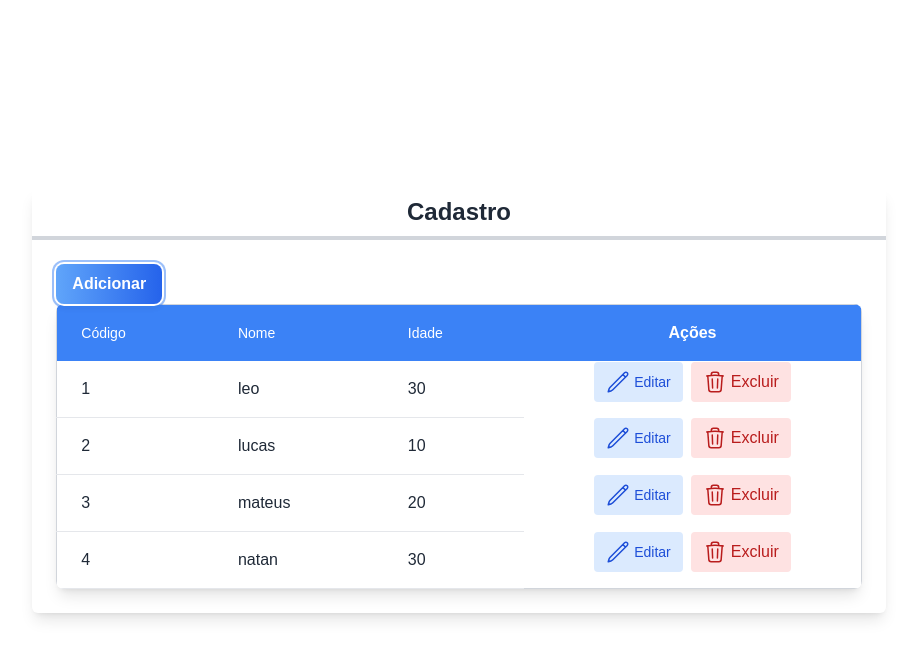
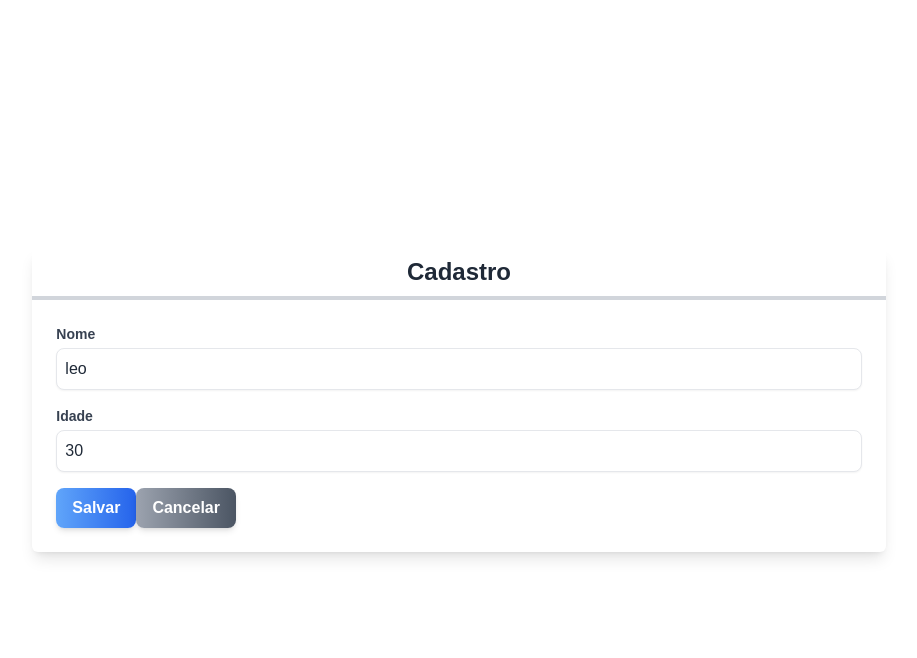
Before and after one commit to Leopreal/Next-CRUD, a Next.js app in the folder next-crud/: page / in a window 1280 px wide. Both pictures are taken after a click on the button "Adicionar". Shown: the top 658 px of the page, without its empty margins (181-1098 px from the left). Built offline with nearby package versions, Linux system fonts and the light colour scheme.

Commit message:
persistencia dos dados entre form-table

```diff
--- a/next-crud/src/components/Button.tsx
+++ b/next-crud/src/components/Button.tsx
@@ -1,13 +1,12 @@
-
-
 import React from "react";
 
 interface ButtonProps {
   color?: "green" | "blue" | "grey";
   children: React.ReactNode;
+  onClick?: () => void;
 }
 
-const Button = ({ color = "blue", children }: ButtonProps) => {
+const Button = ({ color = "blue", children, onClick }: ButtonProps) => {
   const colorClasses = {
     green:
       "from-green-400 to-green-600 hover:from-green-500 hover:to-green-700",
@@ -17,6 +16,7 @@ const Button = ({ color = "blue", children }: ButtonProps) => {
 
   return (
     <button
+      onClick={onClick}
       className={`bg-gradient-to-r ${colorClasses[color]} text-white font-semibold py-2 px-4 rounded-lg shadow-md transition duration-300 transform hover:scale-105 focus:outline-none focus:ring-2 focus:ring-offset-2 focus:ring-${color}-500`}
     >
       {children}
--- /dev/null
+++ b/next-crud/src/components/FormAdd.tsx
@@ -0,0 +1,37 @@
+import { useState } from "react";
+import Input from "./Input";
+import Client from "@/core/Clients";
+import Button from "./Button";
+
+interface FormProps {
+  client: Client;
+  changeClient?: (client: Client) => void;
+  canceled?: () => void;
+}
+
+const FormAdd = (props: FormProps) => {
+  const id = props.client?.getId && null;
+  const [name, setName] = useState(props.client?.getName ?? "");
+  const [age, setAge] = useState(props.client?.getAge ?? 0);
+
+  return (
+    <div>
+      {id && <Input text="Código" value={id} onlyRead />}
+      <Input text="Nome" value={name} changeValue={setName} />
+      <Input text="Idade" typer="number" value={age} changeValue={setAge} />
+      <div>
+        <Button
+          onClick={() => props.changeClient?.(new Client(name, +age))}
+          color="blue"
+        >
+          {id ? "Alterar" : "Salvar"}
+        </Button>
+        <Button color="grey" onClick={props.canceled}>
+          Cancelar
+        </Button>
+      </div>
+    </div>
+  );
+};
+
+export default FormAdd;
--- /dev/null
+++ b/next-crud/src/components/Input.tsx
@@ -0,0 +1,34 @@
+import React from "react";
+
+interface InputProps {
+  typer?: "text" | "number";
+  text: string;
+  value: any;
+  onlyRead?: boolean;
+  changeValue?: (value: any) => void;
+}
+
+const Input = (props: InputProps) => {
+  return (
+    <div className="flex flex-col gap-1 mb-4">
+      <label className="text-sm font-semibold text-gray-700">
+        {props.text}
+      </label>
+      <input
+        onChange={(e) => props.changeValue?.(e.target.value)}
+        type={props.typer ?? "text"}
+        value={props.value}
+        readOnly={props.onlyRead}
+        className={`p-2 border rounded-lg shadow-sm focus:outline-none focus:ring-2
+                    focus:ring-blue-500 focus:border-blue-500 transition duration-200
+                    ${
+                      props.onlyRead
+                        ? "bg-gray-100 cursor-not-allowed"
+                        : "bg-white"
+                    }`}
+      />
+    </div>
+  );
+};
+
+export default Input;
--- a/next-crud/src/pages/index.tsx
+++ b/next-crud/src/pages/index.tsx
@@ -1,7 +1,9 @@
 import Button from "@/components/Button";
+import FormAdd from "@/components/FormAdd";
 import Layout from "@/components/Layout";
 import Table from "@/components/Table";
 import Client from "@/core/Clients";
+import { useState } from "react";
 
 export default function Home() {
   const clients = [
@@ -19,15 +21,33 @@ export default function Home() {
     console.log(client.getName);
   };
 
+  const saveClient = (client: Client) => {
+    console.log(client);
+  };
+
+  const [visible, setVisible] = useState<"table" | "form">("table");
+
   return (
     <div className={`flex h-screen justify-center items-center`}>
       <Layout title="Cadastro">
-        <Button>Adicionar</Button>
-        <Table
-          clients={clients}
-          SelectedClient={SelectedClient}
-          DeletedClient={DeletedClient}
-        ></Table>
+        {visible === "table" ? (
+          <>
+            <Button color="green" onClick={() => setVisible("form")}>
+              Adicionar
+            </Button>
+            <Table
+              clients={clients}
+              SelectedClient={SelectedClient}
+              DeletedClient={DeletedClient}
+            ></Table>
+          </>
+        ) : (
+          <FormAdd
+            client={clients[0]}
+            changeClient={saveClient}
+            canceled={() => setVisible("table")}
+          />
+        )}
       </Layout>
     </div>
   );
```
